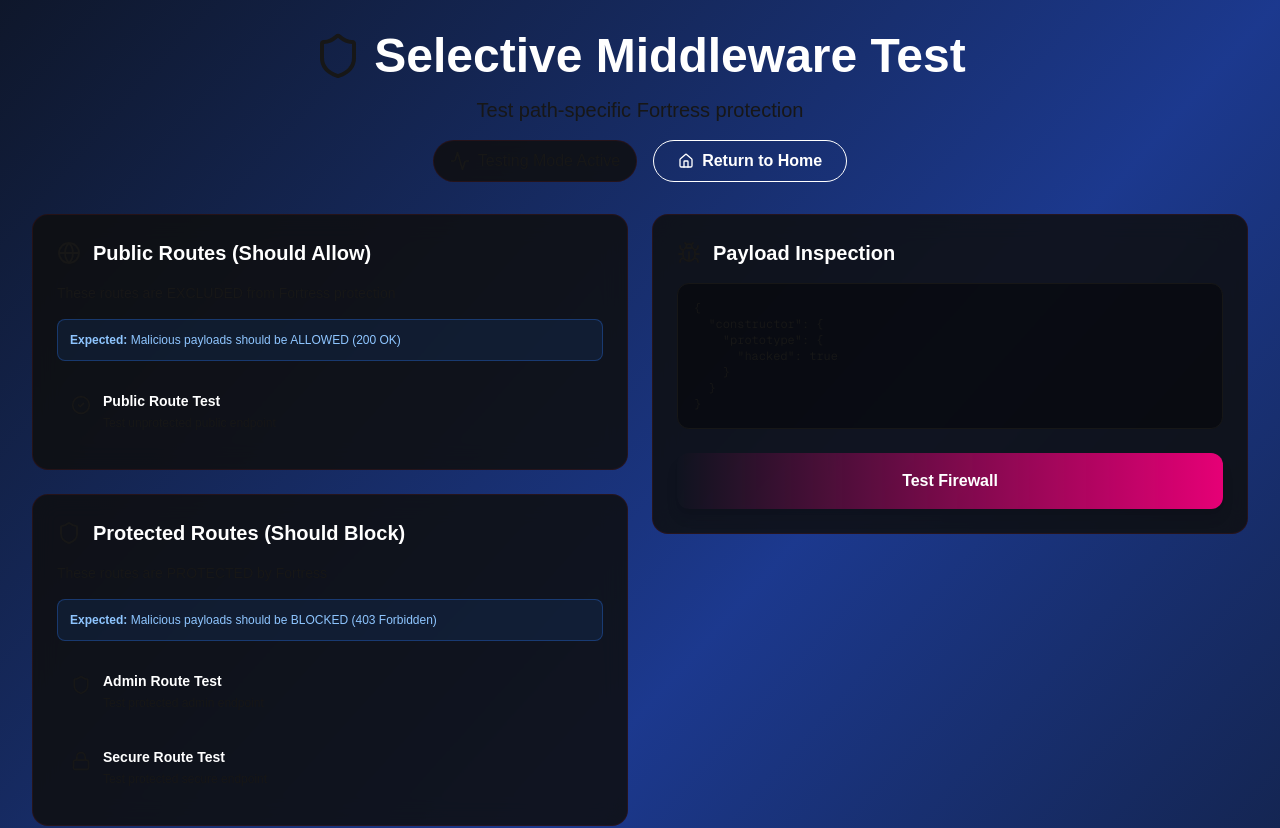
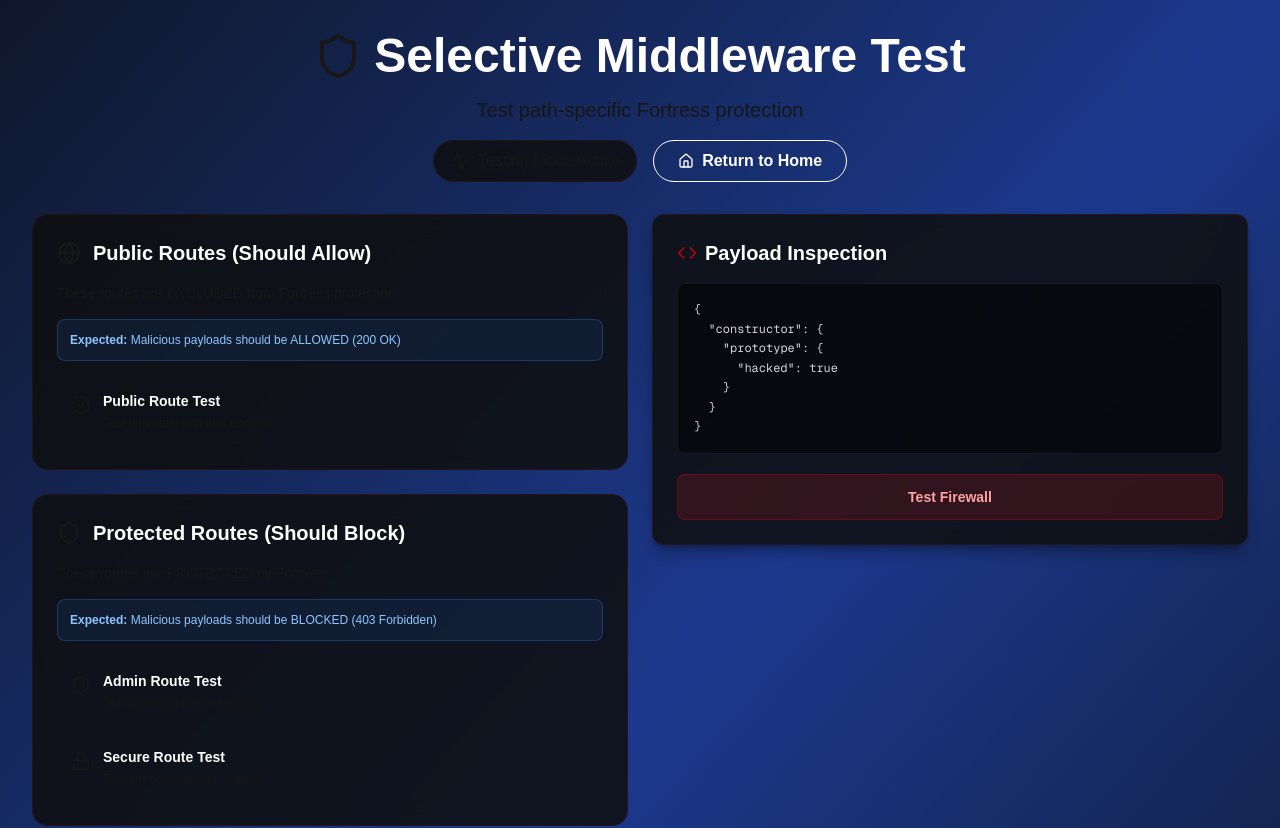
Before and after one commit to mindfiredigital/nextjs-fortress, a Next.js app in the folder examples/demoApp/: page /testSelective in a window 1280 px wide. Shown: the top 828 px of the page. Built offline with nearby package versions, Linux system fonts and the light colour scheme.

Commit message:
refactor: add red css theme for Payload panel

```diff
--- a/examples/demoApp/components/PayloadPanel.tsx
+++ b/examples/demoApp/components/PayloadPanel.tsx
@@ -1,22 +1,20 @@
 // components/PayloadPanel.tsx
-import { LucideIcon } from 'lucide-react'
+import { Code } from 'lucide-react'
 import { PayloadPanelProps } from '../types'
 import { UI_LABELS, APP_INFO } from '../lib/constants'
 
 export function PayloadPanel({ attack, loading, onTest }: PayloadPanelProps) {
-  const AttackIcon = attack.icon as LucideIcon
-
   return (
-    <div className="glass-effect rounded-2xl p-6 animate-slide-up">
-      <div className="flex items-center gap-3 mb-4">
-        <AttackIcon className="w-6 h-6 text-primary-400" />
-        <h2 className="text-xl font-bold text-white">
+    <div className="glass-effect rounded-xl p-6 animate-slide-up shadow-professional-lg">
+      <div className="flex items-center gap-2 mb-4">
+        <Code className="w-5 h-5 text-red-700" />
+        <h2 className="text-xl font-semibold text-white">
           {UI_LABELS.PAYLOAD_INSPECTION}
         </h2>
       </div>
 
-      <div className="bg-black/40 rounded-xl p-4 border border-dark-border-primary overflow-x-auto">
-        <pre className="text-xs text-danger-light font-mono">
+      <div className="bg-black/50 rounded-lg p-4 border border-zinc-800/50 overflow-x-auto mb-5">
+        <pre className="text-xs text-gray-300 font-mono leading-relaxed">
           {JSON.stringify(attack.payload, null, 2)}
         </pre>
       </div>
@@ -25,21 +23,18 @@ export function PayloadPanel({ attack, loading, onTest }: PayloadPanelProps) {
         onClick={onTest}
         disabled={loading}
         className={`
-          w-full mt-6
-          bg-gradient-to-r from-danger to-pink-600
-          hover:from-danger-dark hover:to-pink-700
-          disabled:from-gray-700 disabled:to-gray-800
-          text-white font-bold py-4 rounded-xl
-          transition-all duration-200 cursor-pointer
-          shadow-lg hover:shadow-glow-red
-          disabled:cursor-not-allowed disabled:opacity-50
-          hover:scale-[1.02] active:scale-[0.98]
-          disabled:hover:scale-100
+          w-full py-3 rounded-lg font-semibold text-sm
+          transition-all duration-200 cursor-pointer border
+          ${
+            loading
+              ? 'bg-zinc-800/50 border-zinc-700/50 text-gray-500 cursor-not-allowed'
+              : 'bg-red-900/30 border-red-800/50 text-red-300 hover:bg-red-900/40 hover:border-red-700/60 hover:text-red-200'
+          }
         `}
       >
         {loading ? (
           <span className="flex items-center justify-center gap-2">
-            <div className="w-5 h-5 border-2 border-white/30 border-t-white rounded-full animate-spin"></div>
+            <div className="w-4 h-4 border-2 border-gray-500/30 border-t-gray-500 rounded-full animate-spin"></div>
             {UI_LABELS.TESTING_BUTTON}
           </span>
         ) : (
```
